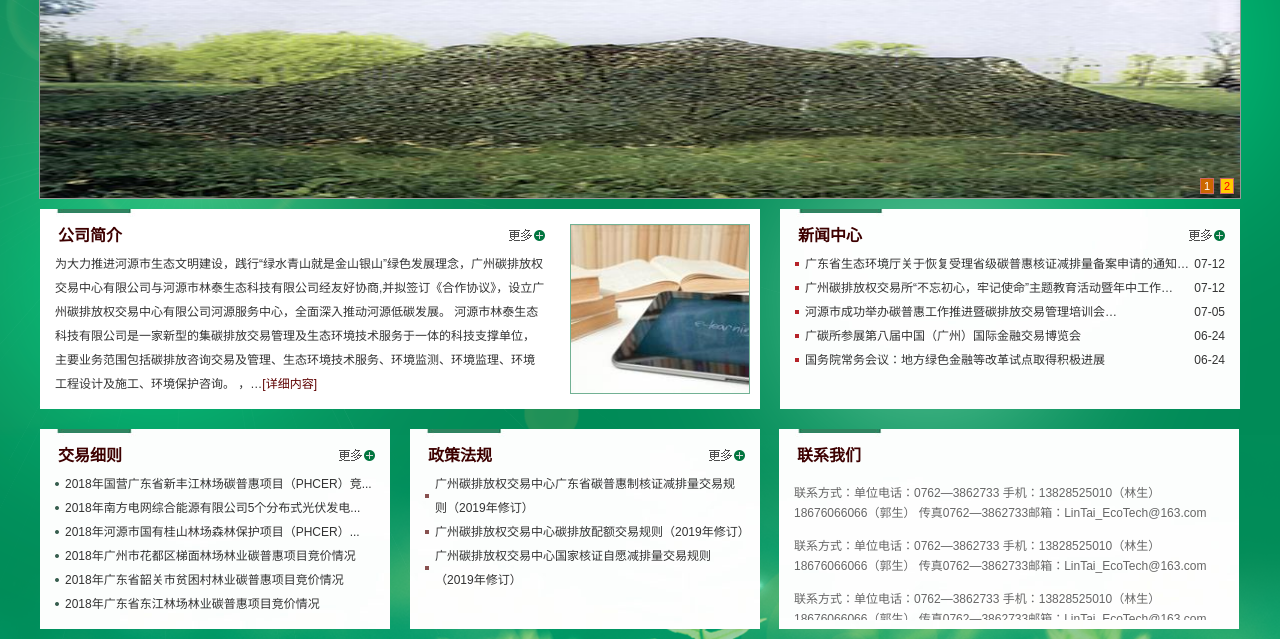
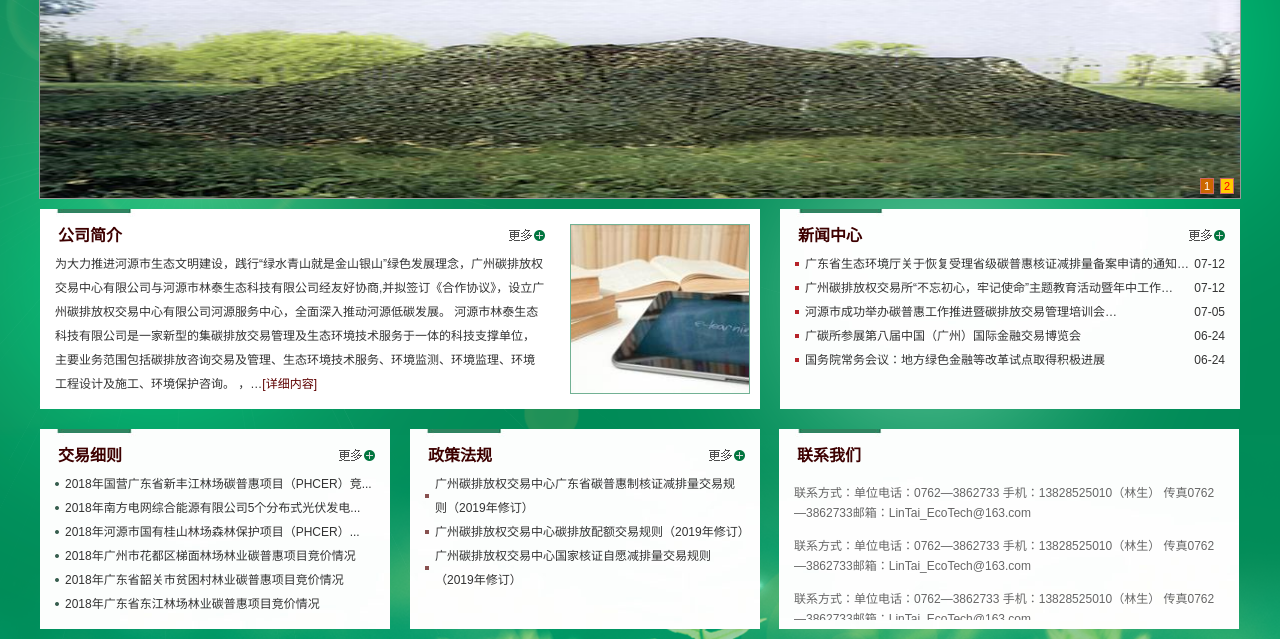
Before and after one commit to LinTaiEcoTech/LinTai, a plain HTML site: page index.html in a window 1280 px wide. Shown: the part 138-777 px from the top of the page. Drawn offline with nearby package versions, Linux system fonts and the light colour scheme.

Commit message:
Update index.html

```diff
--- a/index.html
+++ b/index.html
@@ -259,22 +259,22 @@
                                 <div id="list5" style="display: inline-block; padding: 0px; margin: 0px; list-style: none; height: 876px; width: 430px;">
                                     <ul style="list-style: none; display: block; clear: both;">
                                         <li>
-                                            <p>联系方式：单位电话：0762—3862733 手机：13828525010（林生）     18676066066（郭生） 传真0762—3862733邮箱：LinTai_EcoTech@163.com</p>
+                                            <p>联系方式：单位电话：0762—3862733 手机：13828525010（林生）   传真0762—3862733邮箱：LinTai_EcoTech@163.com</p>
                                         </li>
                                         <li>
-                                            <p>联系方式：单位电话：0762—3862733 手机：13828525010（林生）     18676066066（郭生） 传真0762—3862733邮箱：LinTai_EcoTech@163.com</p>
+                                            <p>联系方式：单位电话：0762—3862733 手机：13828525010（林生）   传真0762—3862733邮箱：LinTai_EcoTech@163.com</p>
                                         </li>
                                         <li>
-                                            <p>联系方式：单位电话：0762—3862733 手机：13828525010（林生）     18676066066（郭生） 传真0762—3862733邮箱：LinTai_EcoTech@163.com</p>
+                                            <p>联系方式：单位电话：0762—3862733 手机：13828525010（林生）   传真0762—3862733邮箱：LinTai_EcoTech@163.com</p>
                                         </li>
                                         <li>
-                                            <p>联系方式：单位电话：0762—3862733 手机：13828525010（林生）     18676066066（郭生） 传真0762—3862733邮箱：LinTai_EcoTech@163.com</p>
+                                            <p>联系方式：单位电话：0762—3862733 手机：13828525010（林生）   传真0762—3862733邮箱：LinTai_EcoTech@163.com</p>
                                         </li>
                                         <li>
-                                            <p>联系方式：单位电话：0762—3862733 手机：13828525010（林生）     18676066066（郭生） 传真0762—3862733邮箱：LinTai_EcoTech@163.com</p>
+                                            <p>联系方式：单位电话：0762—3862733 手机：13828525010（林生）   传真0762—3862733邮箱：LinTai_EcoTech@163.com</p>
                                         </li>
                                         <li>
-                                            <p>联系方式：单位电话：0762—3862733 手机：13828525010（林生）     18676066066（郭生） 传真0762—3862733邮箱：LinTai_EcoTech@163.com</p>
+                                            <p>联系方式：单位电话：0762—3862733 手机：13828525010（林生）   传真0762—3862733邮箱：LinTai_EcoTech@163.com</p>
                                         </li>
                                         <!--<li><img src="#" /><p>摘要<a href="#">[详细]</a></p></li>-->
                                     </ul>
```
